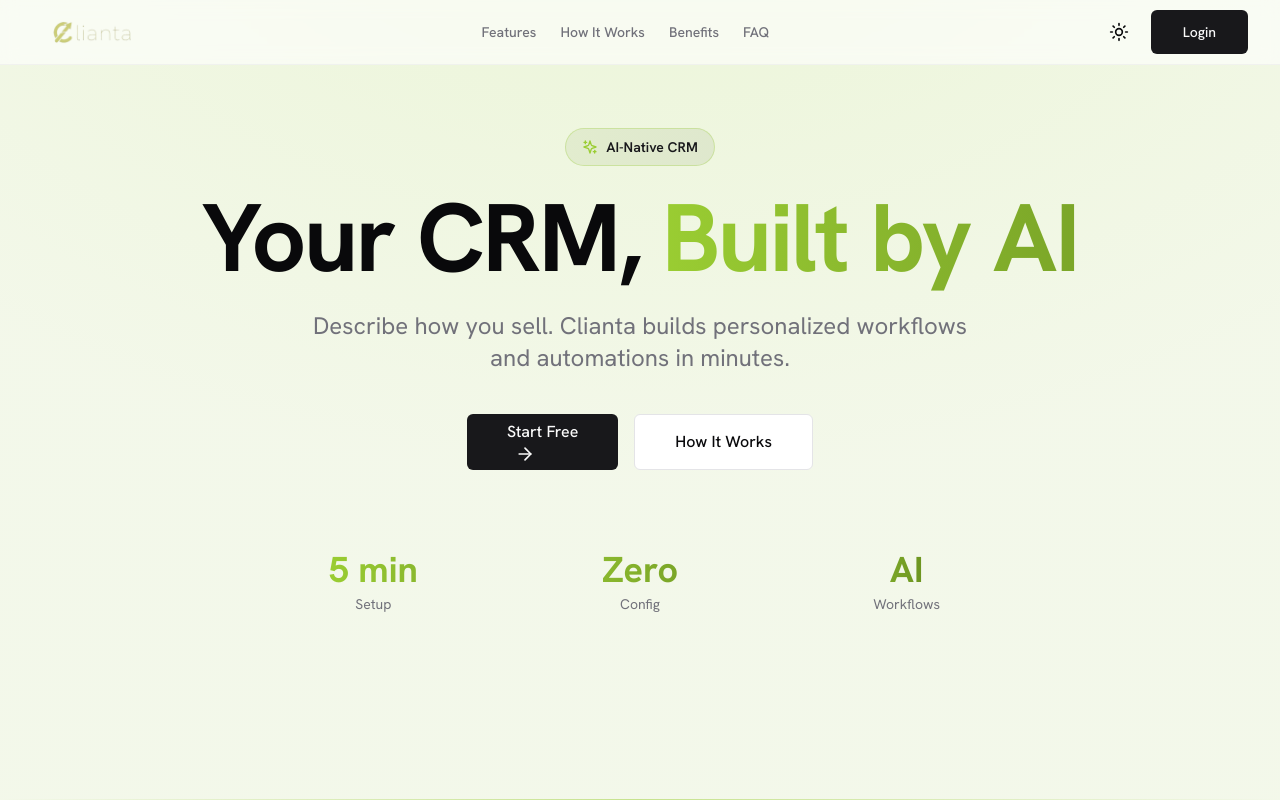
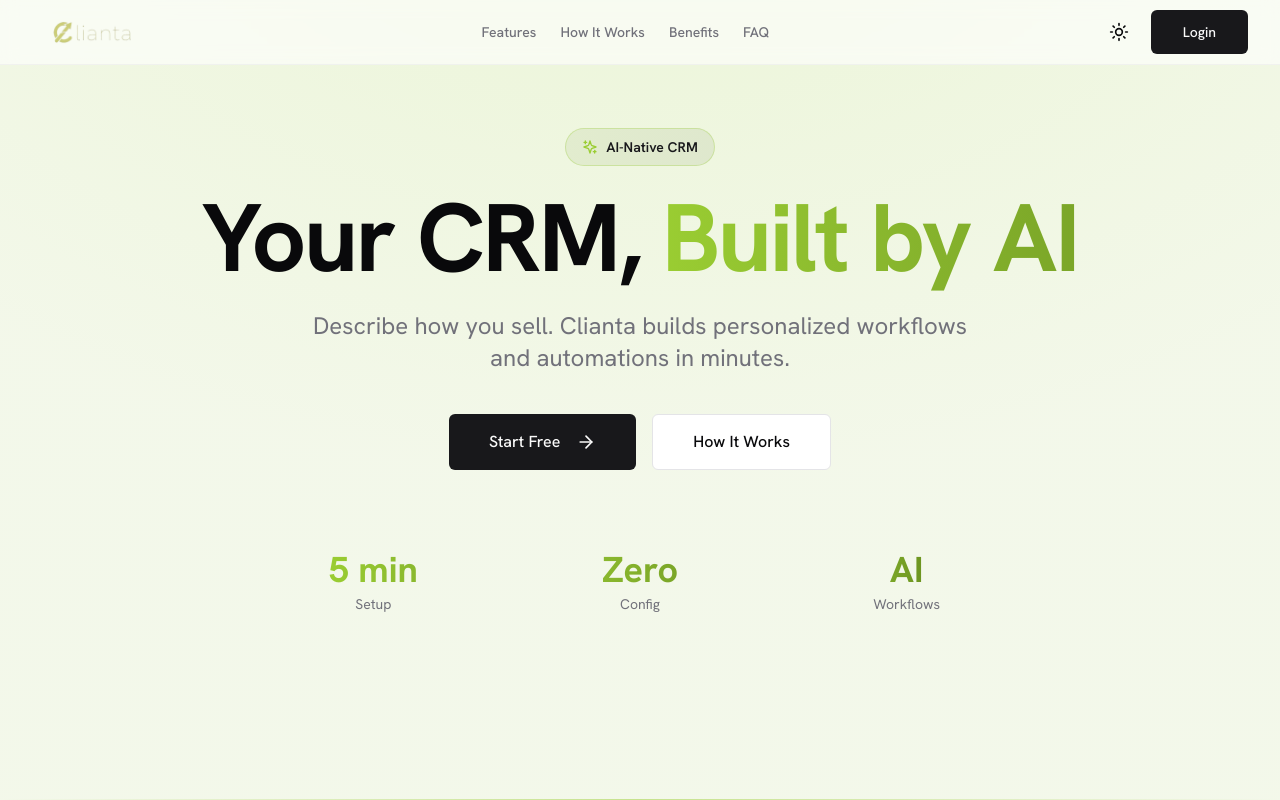
Before and after one commit to xeet991fx/mrmorris-build, a Next.js app in the folder frontend/: page / in a window 1280 px wide. Shown: the top 800 px of the page. Built offline with nearby package versions, Linux system fonts and the light colour scheme.

Commit message:
feat: Add `Button` component with CVA-based styling and variants.

```diff
--- a/frontend/components/ui/button.tsx
+++ b/frontend/components/ui/button.tsx
@@ -1,4 +1,5 @@
 import * as React from "react"
+import { Slot } from "@radix-ui/react-slot"
 import { cva, type VariantProps } from "class-variance-authority"
 import { cn } from "@/lib/utils"
 
@@ -34,14 +35,15 @@
 
 export interface ButtonProps
   extends React.ButtonHTMLAttributes<HTMLButtonElement>,
-    VariantProps<typeof buttonVariants> {
+  VariantProps<typeof buttonVariants> {
   asChild?: boolean
 }
 
 const Button = React.forwardRef<HTMLButtonElement, ButtonProps>(
-  ({ className, variant, size, ...props }, ref) => {
+  ({ className, variant, size, asChild = false, ...props }, ref) => {
+    const Comp = asChild ? Slot : "button"
     return (
-      <button
+      <Comp
         className={cn(buttonVariants({ variant, size, className }))}
         ref={ref}
         {...props}
```
